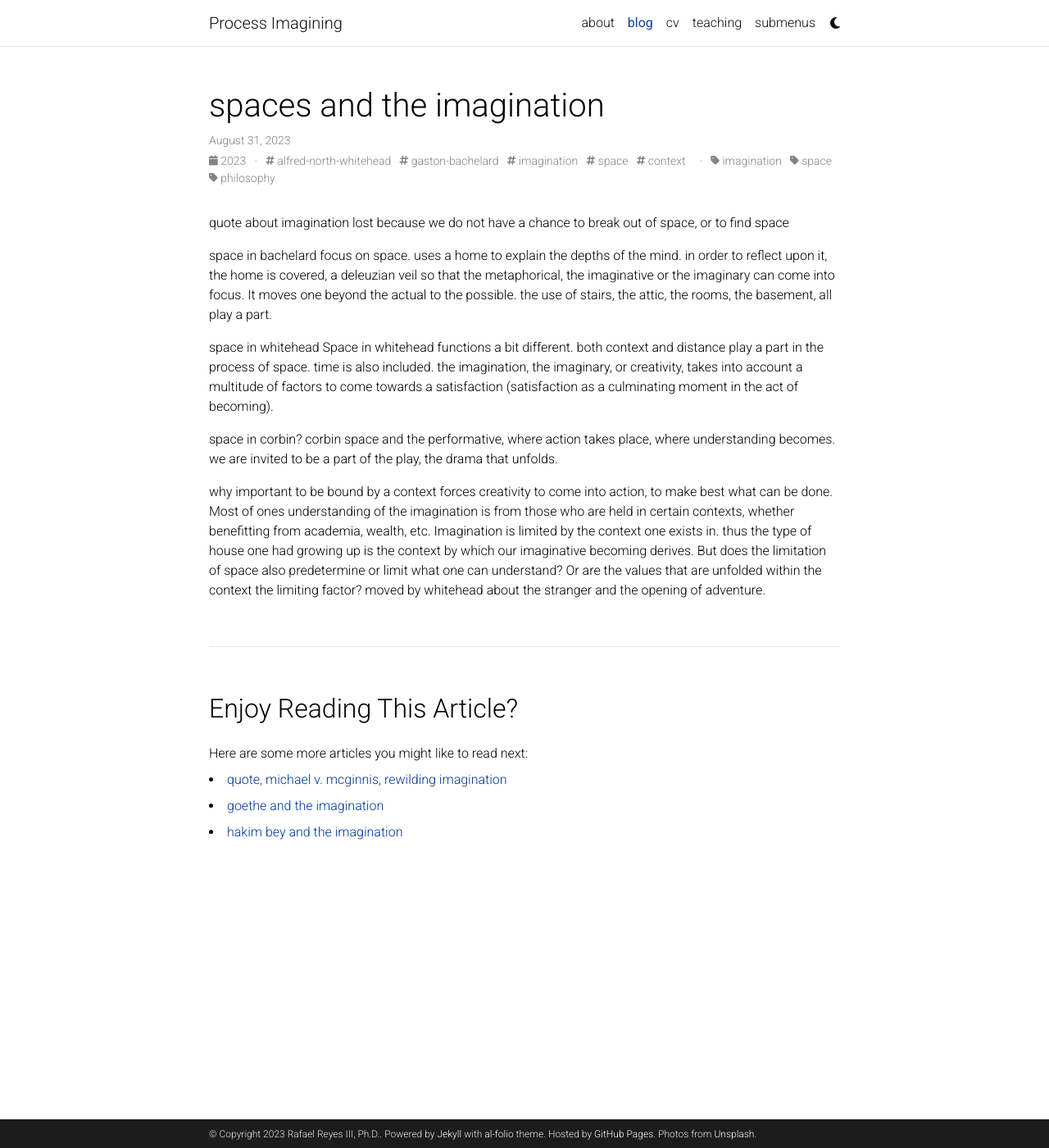
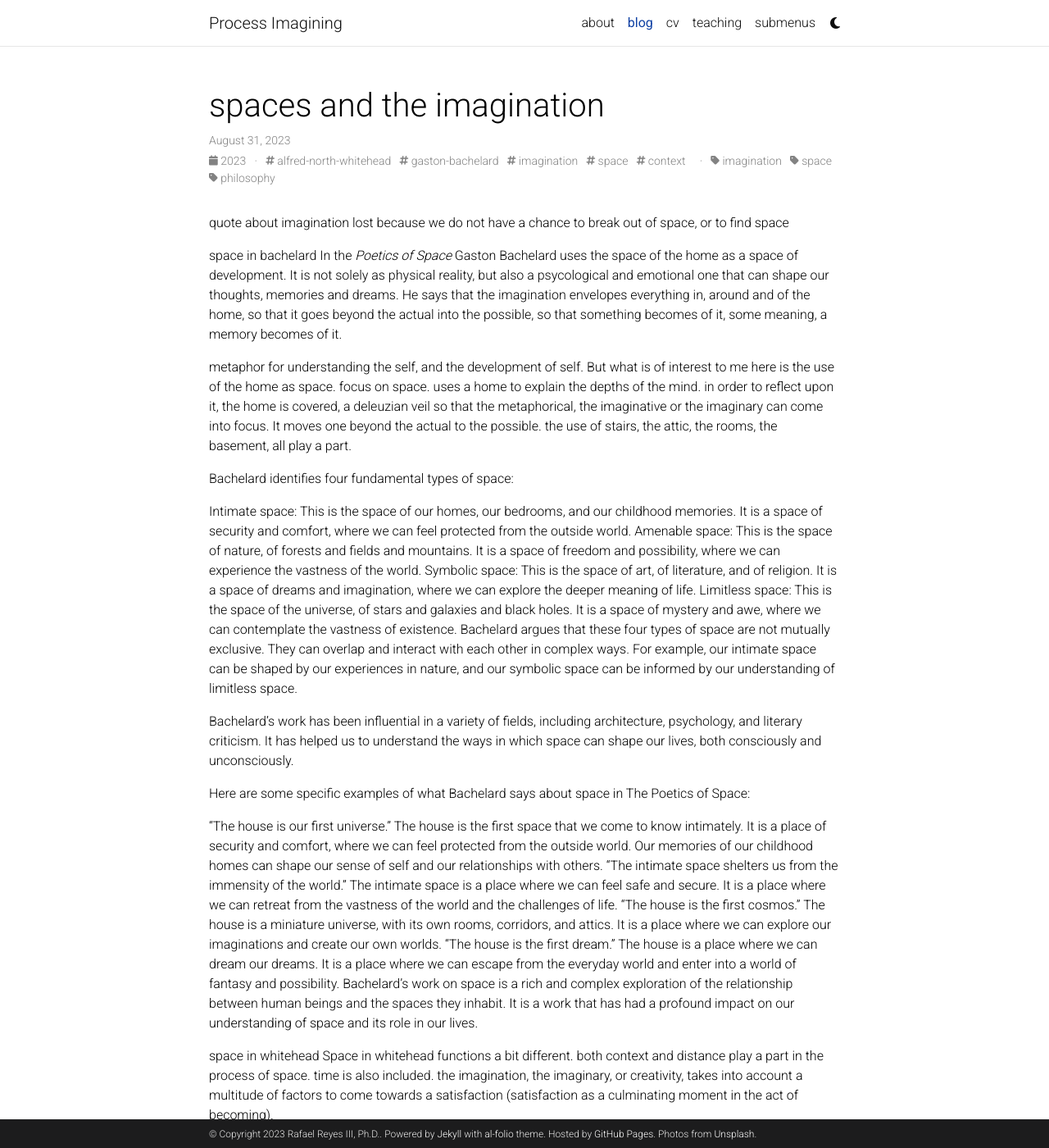
Before and after one commit to rafaelr3/pi.github.io, a Jekyll site: the page built from _posts/2023-08-31-spaces-and-the-imagination.md, in a window 1280 px wide and 1400 px high. Shown: the whole window at 82% size. Built offline with Jekyll 4.4.1, drawn with Linux system fonts in a browser that asks for light colours; comment, search, counter and statistics services are not loaded; a style sheet for code colours, icons or effects is not loaded.

Commit message:
imagination update

```diff
--- a/_posts/2023-08-31-spaces-and-the-imagination.md
+++ b/_posts/2023-08-31-spaces-and-the-imagination.md
@@ -11,7 +11,27 @@ related-posts: true
 quote about imagination lost because we do not have a chance to break out of space, or to find space
 
 space in bachelard
-focus on space. uses a home to explain the depths of the mind.  in order to reflect upon it, the home is covered, a deleuzian veil so that the metaphorical, the imaginative or the imaginary can come into focus. It moves one beyond the actual to the possible. the use of stairs, the attic, the rooms, the basement, all play a part.
+In the _Poetics of Space_ Gaston Bachelard uses the space of the home as a space of development.  It is not solely as physical reality, but also a psycological and emotional one that can shape our thoughts, memories and dreams.  He says that the imagination envelopes everything in, around and of the home, so that it goes beyond the actual into the possible, so that something becomes of it, some meaning, a memory becomes of it.
+
+metaphor for understanding the self, and the development of self.  But what is of interest to me here is the use of the home as space. focus on space. uses a home to explain the depths of the mind.  in order to reflect upon it, the home is covered, a deleuzian veil so that the metaphorical, the imaginative or the imaginary can come into focus. It moves one beyond the actual to the possible. the use of stairs, the attic, the rooms, the basement, all play a part.
+
+Bachelard identifies four fundamental types of space:
+
+Intimate space: This is the space of our homes, our bedrooms, and our childhood memories. It is a space of security and comfort, where we can feel protected from the outside world.
+Amenable space: This is the space of nature, of forests and fields and mountains. It is a space of freedom and possibility, where we can experience the vastness of the world.
+Symbolic space: This is the space of art, of literature, and of religion. It is a space of dreams and imagination, where we can explore the deeper meaning of life.
+Limitless space: This is the space of the universe, of stars and galaxies and black holes. It is a space of mystery and awe, where we can contemplate the vastness of existence.
+Bachelard argues that these four types of space are not mutually exclusive. They can overlap and interact with each other in complex ways. For example, our intimate space can be shaped by our experiences in nature, and our symbolic space can be informed by our understanding of limitless space.
+
+Bachelard's work has been influential in a variety of fields, including architecture, psychology, and literary criticism. It has helped us to understand the ways in which space can shape our lives, both consciously and unconsciously.
+
+Here are some specific examples of what Bachelard says about space in The Poetics of Space:
+
+"The house is our first universe." The house is the first space that we come to know intimately. It is a place of security and comfort, where we can feel protected from the outside world. Our memories of our childhood homes can shape our sense of self and our relationships with others.
+"The intimate space shelters us from the immensity of the world." The intimate space is a place where we can feel safe and secure. It is a place where we can retreat from the vastness of the world and the challenges of life.
+"The house is the first cosmos." The house is a miniature universe, with its own rooms, corridors, and attics. It is a place where we can explore our imaginations and create our own worlds.
+"The house is the first dream." The house is a place where we can dream our dreams. It is a place where we can escape from the everyday world and enter into a world of fantasy and possibility.
+Bachelard's work on space is a rich and complex exploration of the relationship between human beings and the spaces they inhabit. It is a work that has had a profound impact on our understanding of space and its role in our lives.
 
 space in whitehead
 Space in whitehead functions a bit different.  both context and distance play a part in the process of space.  time is also included.  the imagination, the imaginary, or creativity, takes into account a multitude of factors to come towards a satisfaction (satisfaction as a culminating moment in the act of becoming).
```
